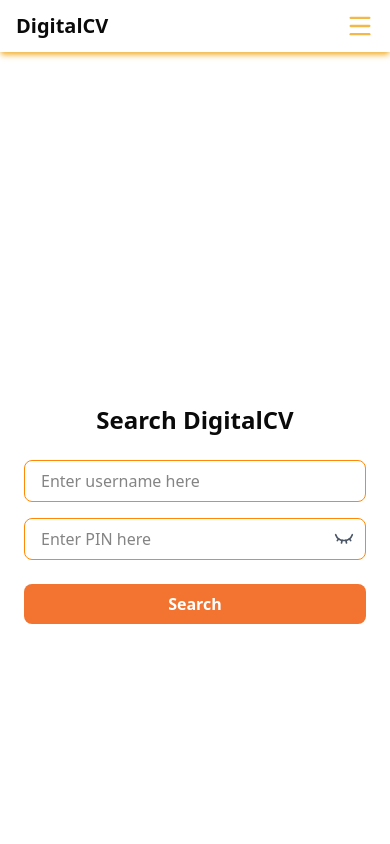
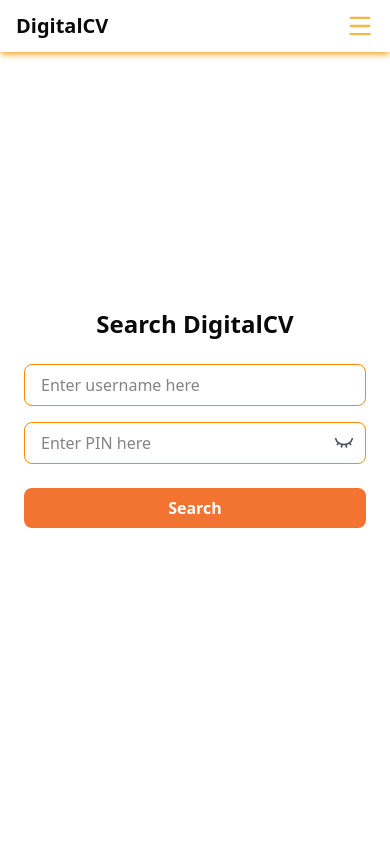
Before and after one commit to YasithaRenuk/DigitalCV, a Next.js app: page /searchcv in a window 390 px wide. Shown: the top 844 px of the page. Built offline with nearby package versions, Linux system fonts and the light colour scheme; no server answers.

Commit message:
Update SearchDigitalCV.tsx

```diff
--- a/src/app/components/SearchCV/SearchDigitalCV.tsx
+++ b/src/app/components/SearchCV/SearchDigitalCV.tsx
@@ -42,7 +42,7 @@
   };
 
   return (
-    <div className="flex flex-col items-center justify-center min-h-screen px-6 w-3xl md:-mt-24">
+    <div className="flex flex-col items-center justify-center min-h-screen px-6 w-3xl -mt-24">
       <h1 className="text-2xl font-semibold mb-6 text-center">Search DigitalCV</h1>
 
       {/* Username Input */}
```
